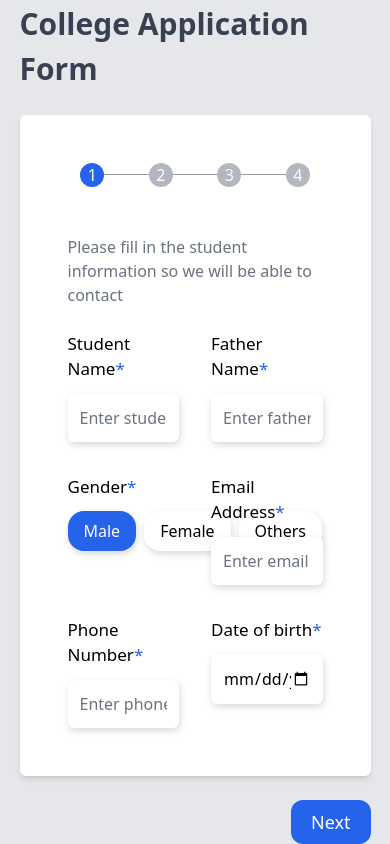
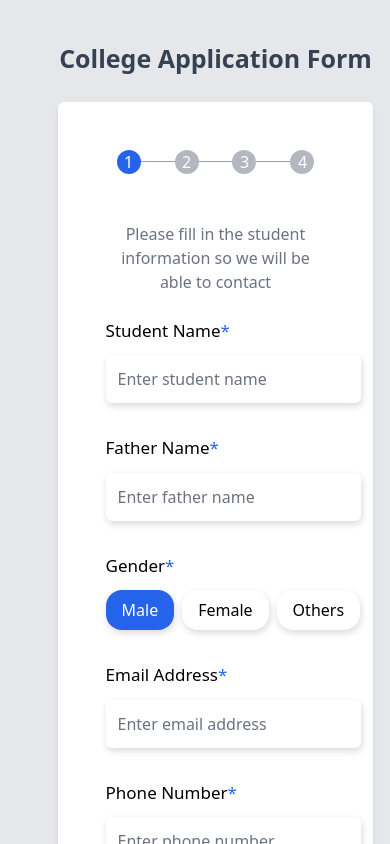
Before and after one commit to RameshBlue/student-application-form, a React (Vite) app: page / in a window 390 px wide. Shown: the top 844 px of the page. Built offline with nearby package versions, Linux system fonts and the light colour scheme.

Commit message:
responsive

```diff
--- a/src/App.jsx
+++ b/src/App.jsx
@@ -41,9 +41,9 @@ function App() {
   }
 
   return (
-    <div className='bg-gray-200 w-full min-h-screen grid place-items-center'>
+    <div className='bg-gray-200 w-full min-h-screen grid place-items-center p-10'>
       <div className='flex flex-col gap-6 max-w-[700px] w-[90%]'>
-        {currentPage <=4 && <h1 className='font-semibold text-[30px] self-center text-gray-700'>College Application Form</h1>}
+        {currentPage <=4 && <h1 className='font-semibold text-[25px] md:text-[30px] self-center text-gray-700 text-center'>College Application Form</h1>}
         <div className='flex flex-col items-center bg-white shadow-md rounded-md p-12 w-full overflow-hidden'>
           {renderPages()}
         </div>
--- a/src/components/PageFour.jsx
+++ b/src/components/PageFour.jsx
@@ -42,7 +42,7 @@ const PageFour = ({ isComplete }) => {
 
     return (
         <motion.div className='w-full' animate={{ x: isComplete ? -700 : 0 }} transition={{ duration: 0.35 }}>
-            <form className='grid grid-cols-2 gap-12' onSubmit={handleSubmit}>
+            <form className='grid sm:grid-cols-2 gap-12' onSubmit={handleSubmit}>
                 <div className='input-group'>
                     <label className='input-label' htmlFor="photo">Upload Photo<span>*</span></label>
                     <div className='flex flex-col text-center items-center rounded-xl shadow-[1px_3px_7px_0.05px_rgba(0,0,0,0.15)] border-[2px] border-dashed border-gray-400 p-12 cursor-pointer' onClick={() => { photoRef.current.click() }}>
@@ -55,7 +55,7 @@ const PageFour = ({ isComplete }) => {
                         setFieldValue("photo", e.target.files[0]);
                     }} />
                     <p>{photoName}</p>
-                    {errors.photo && photoName ? <p className='text-red-600'>{errors.photo}</p> : null}
+                    {errors.photo ? <p className='text-red-600'>{errors.photo}</p> : null}
                 </div>
                 <div className='input-group'>
                     <label className='input-label' htmlFor="signature">Upload Signature<span>*</span></label>
@@ -69,7 +69,7 @@ const PageFour = ({ isComplete }) => {
                         setFieldValue("signature", e.target.files[0]);
                     }} />
                     <p>{sigantureName}</p>
-                    {errors.signature && sigantureName ? <p className='text-red-600'>{errors.signature}</p> : null}
+                    {errors.signature ? <p className='text-red-600'>{errors.signature}</p> : null}
                 </div>
                 <button className='hidden' type='submit' ref={buttonRef}></button>
             </form>
--- a/src/components/PageOne.jsx
+++ b/src/components/PageOne.jsx
@@ -60,8 +60,8 @@ const PageOne = ({ isComplete }) => {
 
     return (
         <motion.div className='w-full' animate={{ x: isComplete ? -700 : 0 }} transition={{ duration: 0.35 }}>
-            <p className='self-start text-gray-500 mb-6'>Please fill in the student information so we will be able to contact</p>
-            <form className='grid grid-cols-2 gap-8 w-full' onSubmit={handleSubmit}>
+            <p className='self-start text-gray-500 mb-6 text-center md:text-start'>Please fill in the student information so we will be able to contact</p>
+            <form className='grid md:grid-cols-2 gap-8 w-full' onSubmit={handleSubmit}>
                 <div className='input-group'>
                     <label className='input-label' htmlFor="studentName">Student Name<span>*</span></label>
                     <input className='input' type="text" name='studentName' placeholder='Enter student name' value={values.studentName} onBlur={handleBlur} onChange={handleChange} />
--- a/src/components/PageThree.jsx
+++ b/src/components/PageThree.jsx
@@ -43,8 +43,8 @@ const PageThree = ({ isComplete }) => {
 
     return (
         <motion.div className='w-full' animate={{ x: isComplete ? -700 : 0 }} transition={{ duration: 0.35 }}>
-            <form className='grid grid-cols-2 gap-8 w-full' onSubmit={handleSubmit}>
-                <div className='input-group'>
+            <form className='grid md:grid-cols-2 gap-8 w-full' onSubmit={handleSubmit}>
+                <div className='input-group col-span-2 md:col-span-1'>
                     <label className='input-label' htmlFor="program">Programme<span>*</span></label>
                     <select className='input cursor-pointer' name='program' value={values.program} onBlur={handleBlur} onChange={handleChange}>
                         {
@@ -57,7 +57,7 @@ const PageThree = ({ isComplete }) => {
                     </select>
                     {errors.program && touched.program ? <p className='text-red-600'>{errors.program}</p> : null}
                 </div>
-                <div className='input-group'>
+                <div className='input-group col-span-2 md:col-span-1'>
                     <label className='input-label' htmlFor="course">Course<span>*</span></label>
                     <select className='input cursor-pointer' name='course' value={values.course} onBlur={handleBlur} onChange={handleChange}>
                         {
@@ -82,8 +82,8 @@ const PageThree = ({ isComplete }) => {
                     <textarea className='input' name="remark" rows="4" placeholder='Please type here..' />
                 </div>
                 <div className='flex flex-col gap-2 col-span-2'>
-                    <div className='flex items-center gap-2'>
-                        <input className='w-4 h-4' type="checkbox" name="information" value={values.information} onBlur={handleBlur} onChange={handleChange}/>
+                    <div className='flex md:items-center gap-2'>
+                        <input className='w-4 h-4 mt-1 md:mt-0' type="checkbox" name="information" value={values.information} onBlur={handleBlur} onChange={handleChange}/>
                         <label className='text-gray-500' htmlFor="information"> I declare that the information provided are true to the best of my knowledge</label>
                     </div>
                     {errors.information && touched.information ? <p className='text-red-600'>{errors.information}</p> : null}
--- a/src/components/PageTwo.jsx
+++ b/src/components/PageTwo.jsx
@@ -40,12 +40,12 @@ const PageTwo = ({ isComplete }) => {
     return (
         <motion.div className='w-full' animate={{ x: isComplete ? -700 : 0 }} transition={{ duration: 0.35 }}>
             <form className='grid grid-cols-2 gap-8 w-full' onSubmit={handleSubmit}>
-                <div className='input-group'>
+                <div className='input-group col-span-2 md:col-span-1'>
                     <label className='input-label' htmlFor="schoolName">Name of higher secondary school<span>*</span></label>
                     <input className='input' type="text" name='schoolName' placeholder='Enter school name' value={values.schoolName} onBlur={handleBlur} onChange={handleChange} />
                     {touched.schoolName && errors.schoolName ? <p className='text-red-600'>{errors.schoolName}</p> : null}
                 </div>
-                <div className='input-group'>
+                <div className='input-group col-span-2 md:col-span-1'>
                     <label className='input-label' htmlFor="board">Board<span>*</span></label>
                     <select className='input cursor-pointer' name='board' value={values.board} onBlur={handleBlur} onChange={handleChange}>
                         {
@@ -58,12 +58,12 @@ const PageTwo = ({ isComplete }) => {
                     </select>
                     {errors.board && touched.board ? <p className='text-red-600'>{errors.board}</p> : null}
                 </div>
-                <div className='input-group'>
+                <div className='input-group col-span-2 md:col-span-1'>
                     <label className='input-label' htmlFor="yearGraduated">Year Graduated<span>*</span></label>
                     <input className='input' type="date" name='yearGraduated' onBlur={handleBlur} onChange={handleChange} value={values.yearGraduated} />
                     {errors.yearGraduated && touched.yearGraduated ? <p className='text-red-600'>{errors.yearGraduated}</p> : null}
                 </div>
-                <div className='input-group'>
+                <div className='input-group col-span-2 md:col-span-1'>
                     <label className='input-label' htmlFor="mark">{"Total Mark (%)"}<span>*</span></label>
                     <input className='input' type="text" name='mark' placeholder='Enter total mark' value={values.mark} onBlur={handleBlur} onChange={handleChange} />
                     {touched.mark && errors.mark ? <p className='text-red-600'>{errors.mark}</p> : null}
```
